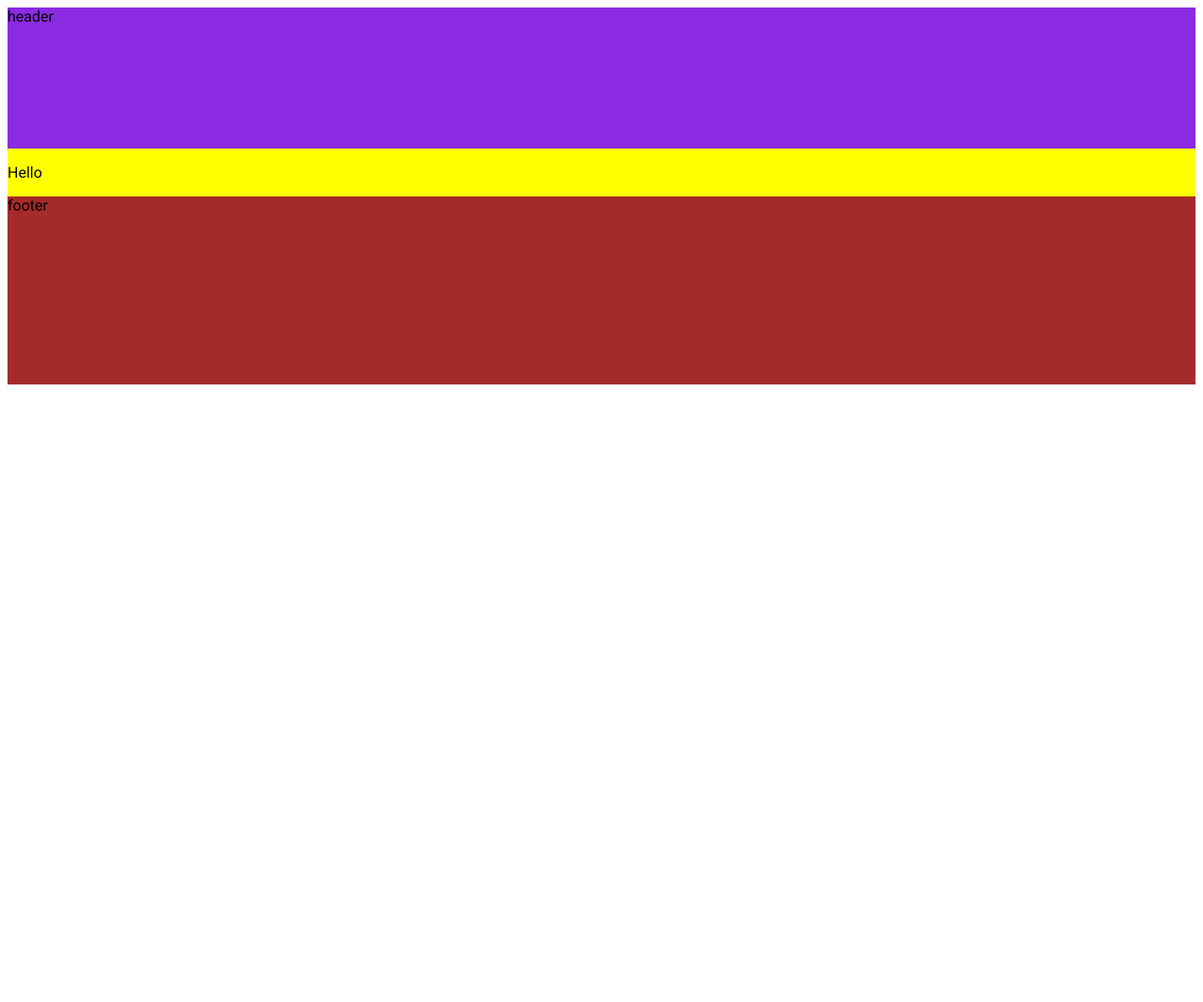
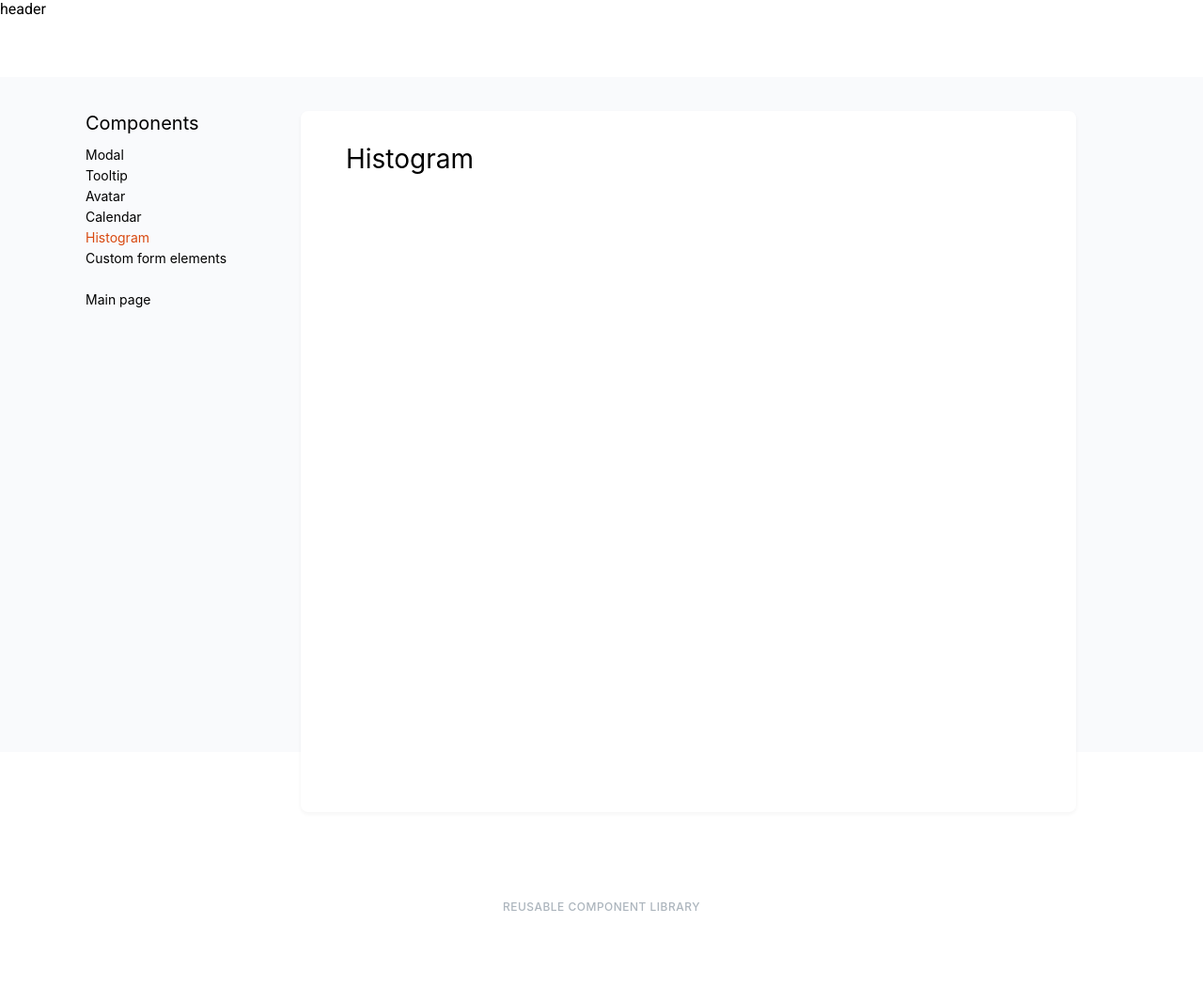
Before and after one commit to js-tasks-ru/htmlcss-20240216_7738000, a website: page pages/template.html in a window 1280 px wide. Shown: the whole page at 94% size. Before the commit the page ends 800 px from the top, so only its background shows below. Drawn offline with Linux system fonts and the light colour scheme; files that its build step writes are made by us from their sources; files whose address does not match are found by name; a web font is replaced by a local one.

Commit message:
Верстка страницы компонента

```diff
--- a/assets/css/template.css
+++ b/assets/css/template.css
@@ -1,19 +1,97 @@
+@font-face {
+    font-family: "Inter";
+    src: url("../fonts/Inter/Inter-VariableFont_slnt\,wght.ttf");
+}
+
 .page {
-    height: 100%;
+    background-color: #F9FAFC;
+    height: 100vh;
     display: grid;
     grid-template-rows: auto 1fr auto;
+    grid-row-gap: 36px;
+
 }
 
 .header {
-    height: 150px;
-    background-color: blueviolet;
+    place-items: center;
+    height: 82px;
+    background-color: var(--white);
 }
 
 .main {
-    background-color: yellow;
+    display: grid;
+    grid-template-columns: minmax(50px, 25%) 1fr;
+    /* grid-column-gap: 56px; */
+
 }
 
 .footer {
-    height: 200px;
-    background-color: brown;
+    height: 166px;
+    justify-self: center;
+    padding-top: 56px;
+    text-align: left;
+    color: var(--grey-3);
 }
+
+.menu {
+    justify-self: end;
+    width: 229px;
+}
+
+.content {
+    background-color: var(--white);
+    width: 825px;
+    height: 746px;
+    border-radius: 8px;
+    box-shadow: 0px 2px 4px 0px #2124290D;
+    padding-top: 32px;
+    padding-left: 48px;
+
+}
+
+.menu li {
+    list-style: none;
+    font-family: "Inter";
+    font-size: 14px;
+    font-weight: 400;
+    line-height: 22px;
+    letter-spacing: 0em;
+    text-align: left;
+}
+
+.menu_li_hot {
+    color: #D84910;
+    ;
+}
+
+H5 {
+    font-family: "Inter";
+    text-transform: uppercase;
+    font-size: 12px;
+    font-weight: 500;
+    line-height: 18px;
+    letter-spacing: 0.04em;
+}
+
+h3 {
+    font-family: Inter;
+    font-size: 28px;
+    font-weight: 400;
+    line-height: 38px;
+    letter-spacing: 0em;
+    text-align: left;
+}
+
+h4 {
+    font-family: Inter;
+    font-size: 20px;
+    font-weight: 400;
+    line-height: 26px;
+    letter-spacing: 0em;
+    text-align: left;
+
+}
+
+.menu_list {
+    padding-top: 10px;
+}
--- a/pages/template.html
+++ b/pages/template.html
@@ -3,7 +3,8 @@
 <html lang="ru">
 
 <head>
-    <link rel="stylesheet" href="./assets/css/main.css">
+    <link rel="stylesheet" href="../assets/css/reset.css">
+    <link rel="stylesheet" href="../assets/css/main.css">
     <link rel="stylesheet" href="../assets/css/template.css">
 </head>
 
@@ -11,13 +12,30 @@
     <div class="page">
         <div class="header">header</div>
         <div class="main">
-            <p>Hello</p>
-            <div class="menu"></div>
-            <div class="content"></div>
+            <div class="menu">
+                <div class="menu_header">
+                    <h4>Components</h4>
+                </div>
+                <div class="menu_list"></div>
+                <ul>
+                    <li>Modal</li>
+                    <li>Tooltip</li>
+                    <li>Avatar</li>
+                    <li>Calendar</li>
+                    <li class="menu_li_hot">Histogram</li>
+                    <li>Custom form elements</li>
+                    <li><br></li>
+                    <li>Main page</li>
+                </ul>
+            </div>
+            <div class="content">
+                <h3>Histogram</h3>
+            </div>
         </div>
-        <div class="footer">footer</div>
+        <div class="footer">
+            <H5>Reusable component library</H5>
+        </div>
     </div>
-
 </body>
 
 </html>
```
